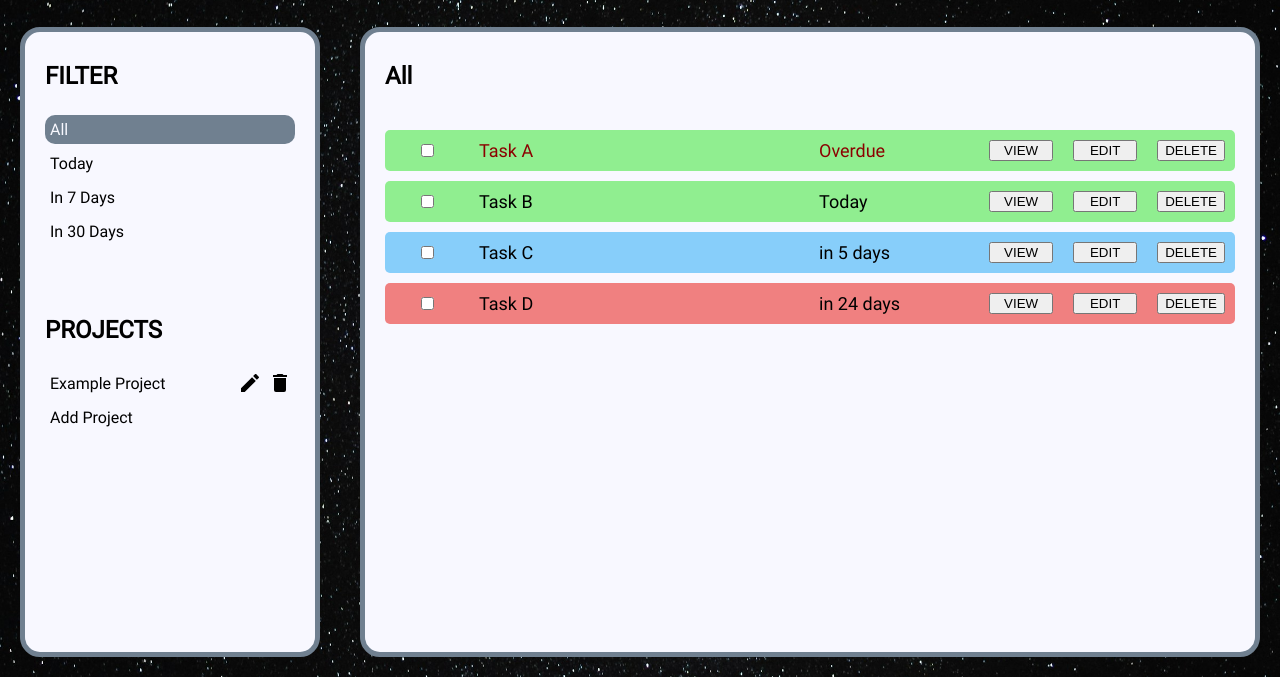
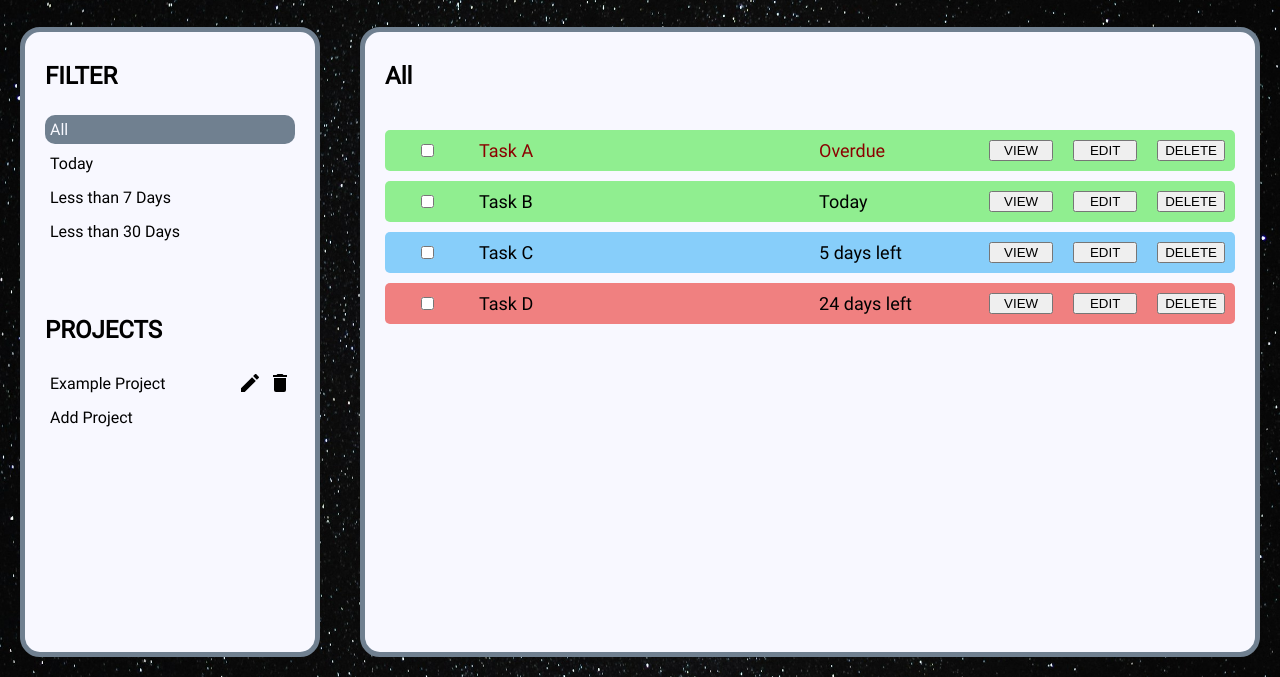
Before and after one commit to shukrirahmat/to-do-list, a website built with webpack: page src/index.html in a window 1280 px wide. Shown: the part 123-800 px from the top of the page. Built offline with nearby package versions, Linux system fonts and the light colour scheme.

Commit message:
change the wording of the date

```diff
--- a/src/dom.js
+++ b/src/dom.js
@@ -457,11 +457,11 @@ function Dom() {
         } else if (todo.isToDoToday()) {
             left = "Today";
         } else {
-            left = formatDistanceToNowStrict(todo.getDate(), {
+            const days = formatDistanceToNowStrict(todo.getDate(), {
                 unit: 'day',
-                roundingMethod: 'ceil',
-                addSuffix: true
+                roundingMethod: 'ceil'
             });
+            left = days + " left";
         }
 
         div.textContent = left;
--- a/src/index.html
+++ b/src/index.html
@@ -15,8 +15,8 @@
             <nav>
                 <button id="allbtn">All</button>
                 <button id="today">Today</button>
-                <button id="thisweek">In 7 Days</button>
-                <button id="thismonth">In 30 Days</button>
+                <button id="thisweek">Less than 7 Days</button>
+                <button id="thismonth">Less than 30 Days</button>
             </nav>
         </div>
         <div id="leftbottom">
```
Also changed, not shown: dist/index.html, dist/main.js.
